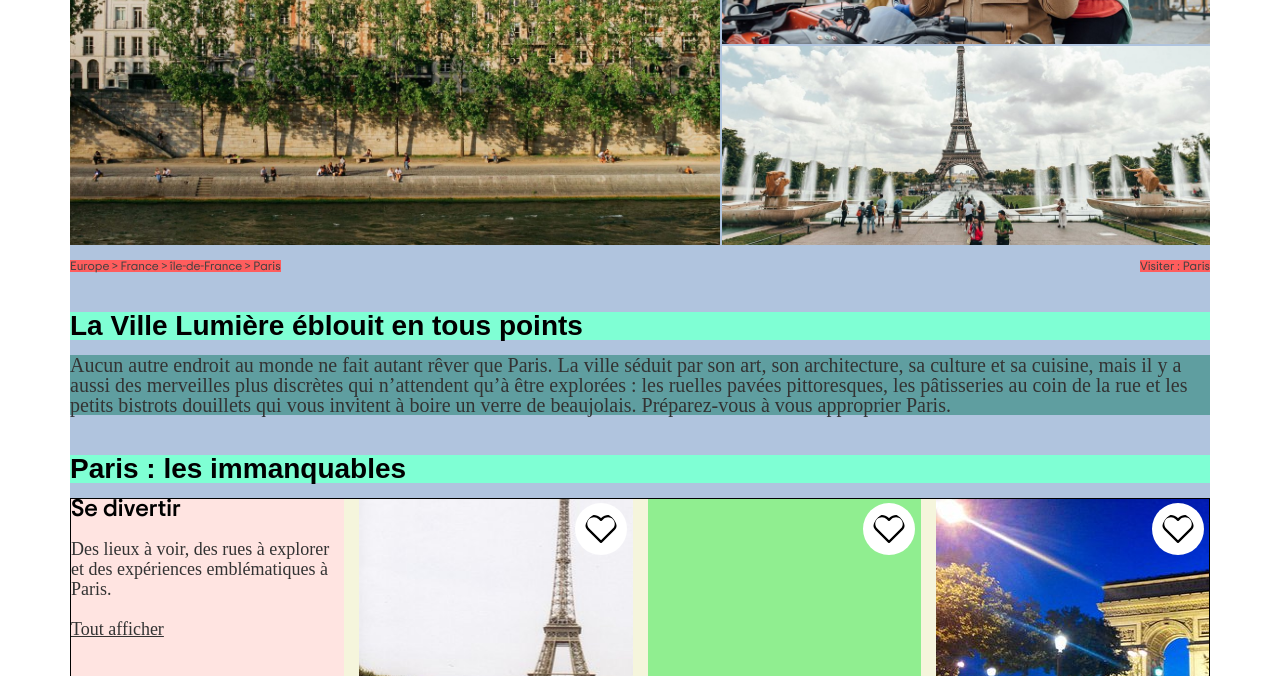
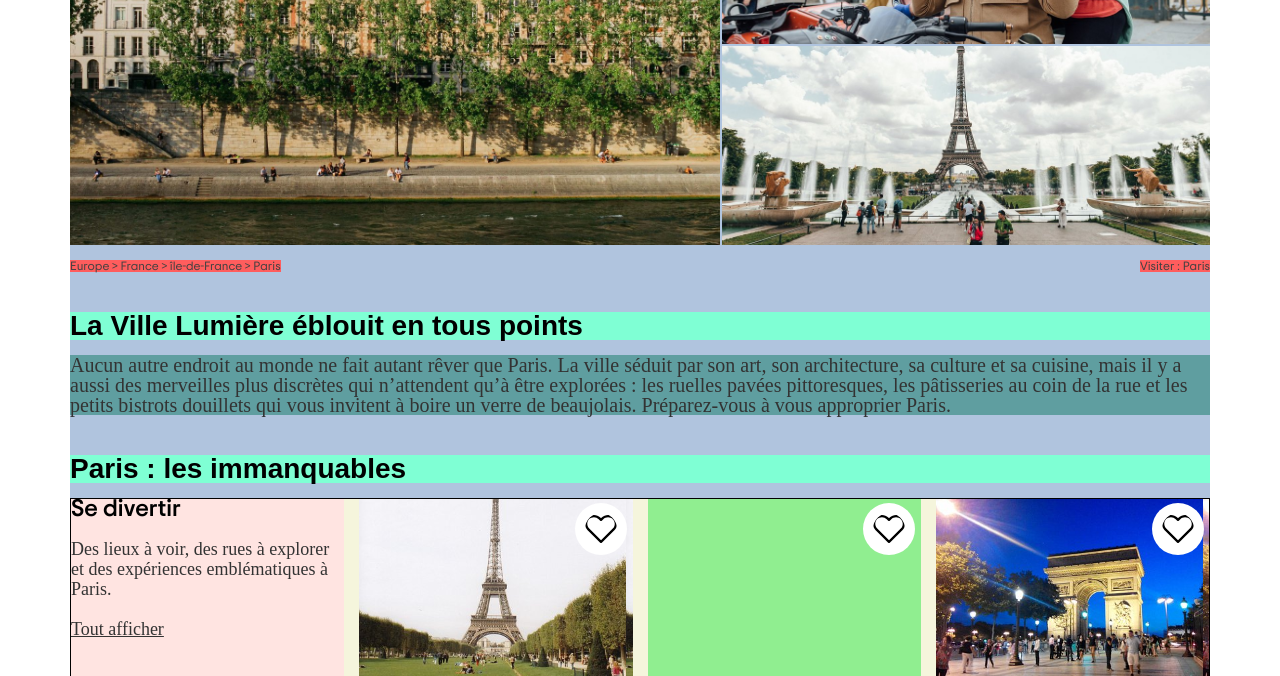
Before and after one commit to ElliotScotto/Front-end-de-TripAdvisor, a plain HTML site: page index.html in a window 1280 px wide. Shown: the part 500-1176 px from the top of the page. Drawn offline with Linux system fonts and the light colour scheme.

Commit message:
picscarouselcontain

```diff
--- a/assets/styles/style.css
+++ b/assets/styles/style.css
@@ -231,18 +231,21 @@ h2 {
   flex: 2;
   position: relative;
   background-image: url(../img/eiffeltoren.jpg);
+  background-size: contain;
 }
 .block .block-top2 {
   background-color: lightgreen;
   flex: 2;
   position: relative;
   background-image: url(../img/cour-napoleon-et-pyramide.jpg);
+  background-size: contain;
 }
 .block .block-top3 {
   background-color: lightgreen;
   flex: 2;
   position: relative;
   background-image: url(../img/arc-de-triomphe-at-night.jpg);
+  background-size: contain;
 }
 
 .block .block-top1 .heart {
```
